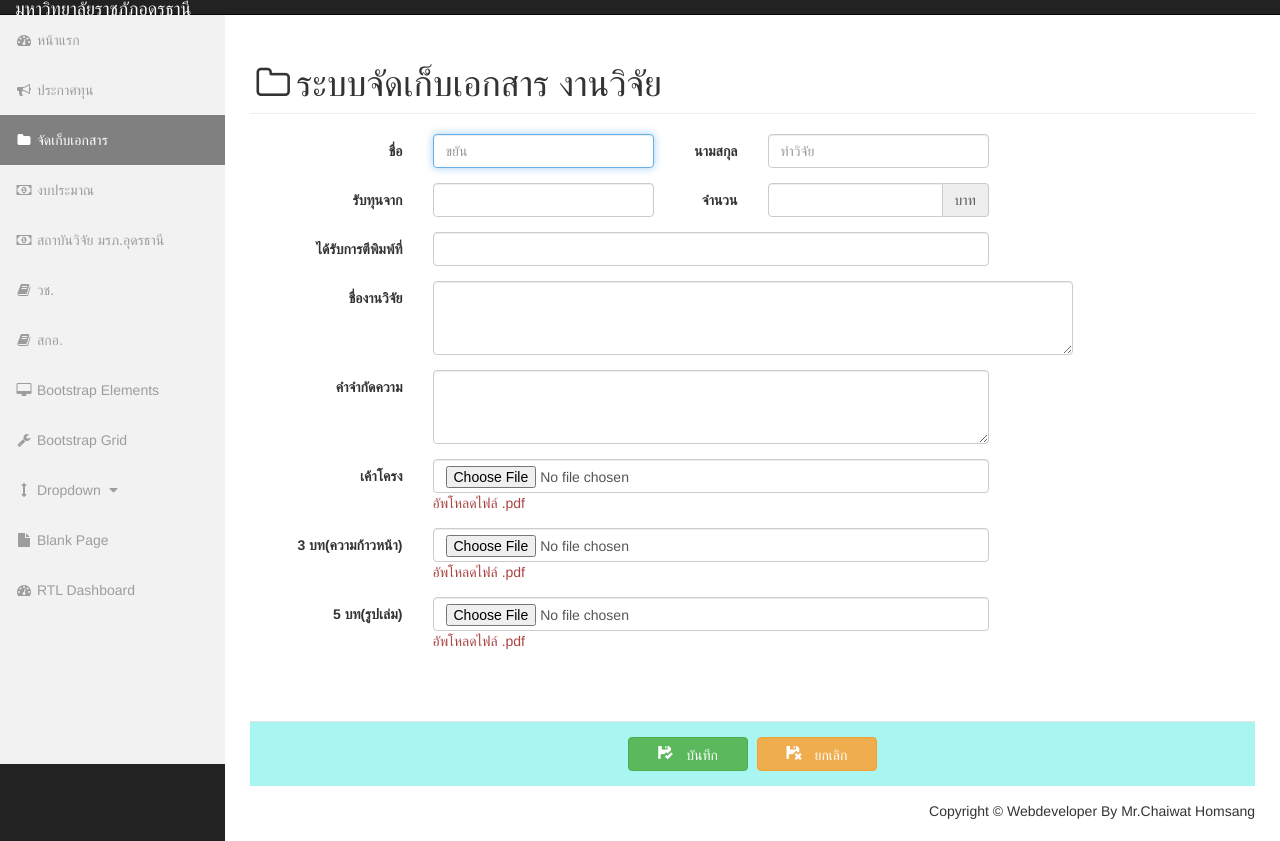
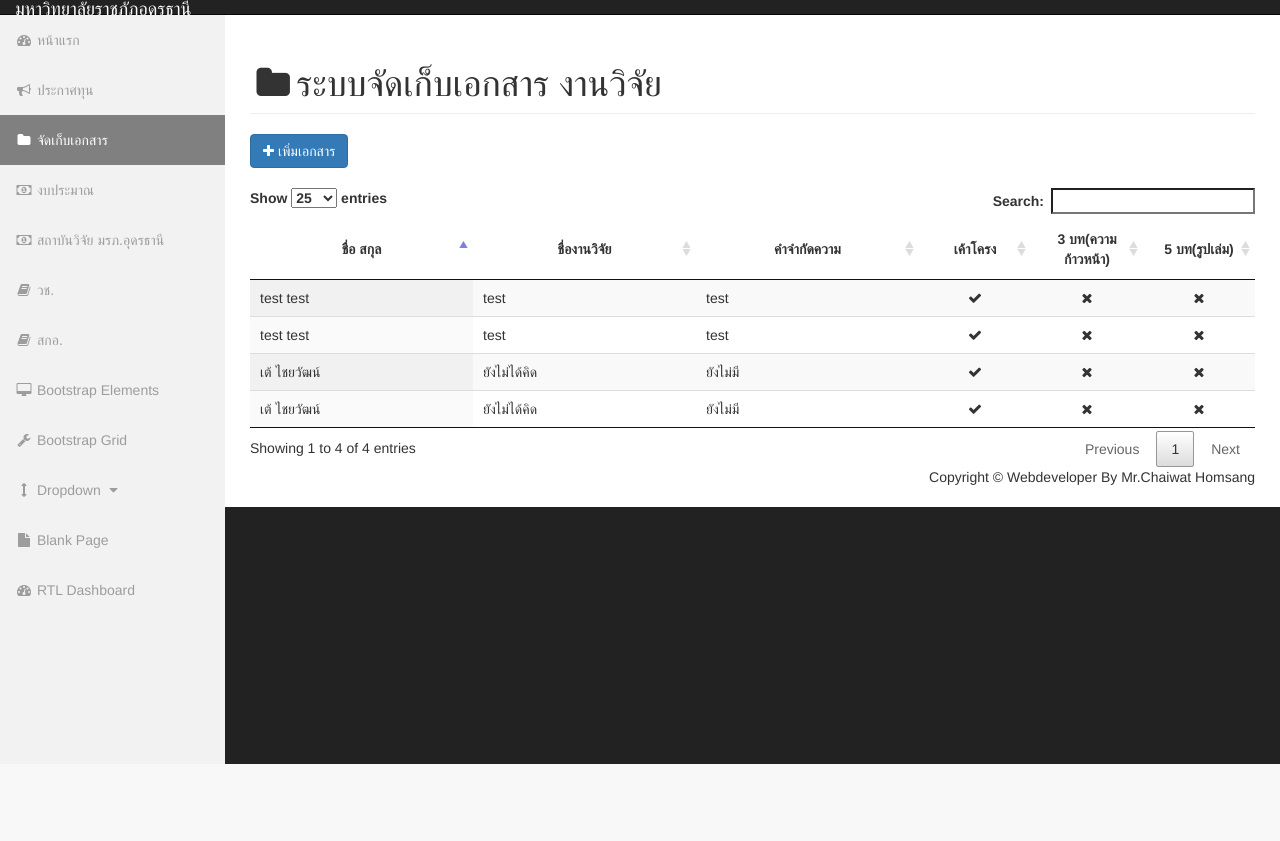
Before and after one commit to mynameistecs51/faculty-ge, a CodeIgniter app: page /faculty-ge/Document in a window 1280 px wide. Shown: the part 36-877 px from the top of the page. After the commit the page ends 800 px from the top, so only its background shows below. Run offline with CodeIgniter, Linux system fonts and the light colour scheme; data comes from the database, SQL or seed files in the repository; grey boxes labelled with a size stand in for pictures from a placeholder-image service; lists and menus that the app fills with data are empty; some libraries are stand-ins or nearby versions.

Commit message:
update controller Document

```diff
--- a/application/controllers/Document.php
+++ b/application/controllers/Document.php
@@ -7,6 +7,7 @@ class Document extends CI_Controller {
 	{
 		parent::__construct();
 		$this->ctl = "Document";
+		$this->load->model('mdl_document');
 		$now = new DateTime(null, new DateTimeZone('Asia/Bangkok'));
 		$this->dt_now = $now->format('Y-m-d H:i:s');
 		$this->datenow = $now->format('d/m/').($now->format('Y')+543);
@@ -14,8 +15,10 @@ class Document extends CI_Controller {
 
 	public function index()
 	{
-		$TEXTTITLE = "<i class=\"fa fa-fw fa-folder-o\"></i>ระบบจัดเก็บเอกสาร งานวิจัย";
-		$PAGE = 'Document/indexDoc';
+		$TEXTTITLE = "<i class=\"fa fa-fw fa-folder\"></i>ระบบจัดเก็บเอกสาร งานวิจัย";
+		// $PAGE = 'Document/indexDoc';
+		$PAGE = 'Document/index';
+		$this->data['getAllDoc'] = $this->mdl_document->getAllDoc();
 		$this->mainpage($TEXTTITLE);
 		$this->load->view($PAGE,$this->data);
 	}
@@ -24,6 +27,18 @@ class Document extends CI_Controller {
 	{
 		$this->data['header'] = $this->template->getHeader(base_url(),$TEXTTITLE);
 		$this->data['footer'] = $this->template->getFooter(base_url());
+		$this->data['controller'] = $this->ctl;
+		$this->data['url_add']    = base_url().$this->ctl.'/formCreate/';
+		$this->data['url_edit']   = base_url().$this->ctl.'/edit/';
+	}
+
+	public function formCreate()
+	{
+		$TEXTTITLE = "เพิ่มงานวิจัย";
+		$PAGENAME  = "formCreate";
+		$this->data["datenow"] =$this->datenow;
+		$this->mainpage($TEXTTITLE);
+		$this->load->view('/Document/'.$PAGENAME,$this->data);
 	}
 
 	public function createDoc()
@@ -47,14 +62,16 @@ class Document extends CI_Controller {
 			'dt_create' => $this->dt_now,
 			'ip_create' => $_SERVER['REMOTE_ADDR'],
 			);
-		$this->db->insert('document',$data);
+		$this->mdl_document->insertDoc($data);
+		$this->index();
 	}
+
 
 	/*
 	*function upload files *
 	 */
 	private function _upload_files($field){
-		$file_name =  date('d_m_y_H_i_s');
+		$file_name =  date('dmy_His');
 		$config['upload_path'] ='./assets/files_document/';
 		$config['allowed_types'] = 'pdf|';
 		$config['max_size']	= '0';
--- /dev/null
+++ b/application/views/Document/index.php
@@ -0,0 +1,115 @@
+<?php echo $header; ?>
+<!-- Bootstrap DataTable CSS -->
+<link href="<?php echo base_url();?>assets/dataTable/css/jquery.dataTables.min.css" rel="stylesheet">
+<!-- ./ End css -->
+<div class="row">
+	<!-- add activity -->
+	<div class="col-sm-12">
+		<button type="button" id="add" class="btn btn-primary" ><i class="fa fa-plus" aria-hidden="true"></i> เพิ่มเอกสาร</button>
+		<!-- <button type="button" class="btn btn-primary" data-toggle="modal" data-target=".bs-example-modal-lg"><i class="fa fa-plus" aria-hidden="true"></i> เพิ่มกิจกรรม</button> -->
+	</div>
+	<div class="col-sm-12"><br></div>
+	<div class="col-sm-12">
+		<table id="example" class="display" cellspacing="0" width="100%">
+			<thead>
+				<tr  style="text-align:center;">
+					<th   style="text-align:center;"  class="col-sm-2">ชื่อ สกุล</th>
+					<th style="text-align:center;" class="col-sm-2">ชื่องานวิจัย</th>
+					<th style="text-align:center;" class="col-sm-2">คำจำกัดความ</th>
+					<th style="text-align:center;" class="col-sm-1">เค้าโครง</th>
+					<th style="text-align:center;"  class="col-sm-1" >3 บท(ความก้าวหน้า)</th>
+					<th style="text-align:center;"  class="col-sm-1" >5 บท(รูปเล่ม)</th>
+				</tr>
+			</thead>
+			<tbody>
+				<?php foreach ($getAllDoc as $keyDoc => $rowDoc): ?>
+					<tr>
+						<td><?php echo $rowDoc['doc_name']." ".$rowDoc['doc_lastname']; ?></td>
+						<td><?php echo $rowDoc['doc_researchName']; ?></td>
+						<td><?php echo $rowDoc['doc_abstract']; ?></td>
+						<td  style="text-align:center;" >
+							<?php echo $Outline =($rowDoc['doc_outline'] != null)?'<i class="fa fa-check" aria-hidden="true"></i>':'<i class="fa fa-times" aria-hidden="true"></i>' ;?>
+						</td>
+						<td  style="text-align:center;" >
+							<?php echo $Progress =($rowDoc['doc_progress'] != null)?'<i class="fa fa-check" aria-hidden="true"></i>':'<i class="fa fa-times" aria-hidden="true"></i>' ;?>
+						</td>
+						<td  style="text-align:center;" >
+							<?php echo $Filesuccess =($rowDoc['doc_filesuccess'] != null)?'<i class="fa fa-check" aria-hidden="true"></i>':'<i class="fa fa-times" aria-hidden="true"></i>' ;?>
+						</td>
+					</tr>
+				<?php endforeach ?>
+			</tbody>
+		</table>
+	</div>
+
+</div> <!-- /. end div row -->
+
+
+<!-- /. show modal add activity -->
+<div class="div_modal">
+</div>
+<!-- ./ end show activity -->
+
+<?php echo $footer; ?>
+<script type="text/javascript">
+	$(document).ready(function() {
+		$('#example').DataTable({
+			"language": {
+				"zeroRecords": "==========> ไม่พบข้อมูลที่ต้องการ <========== "
+			},
+			"lengthMenu": [ 25,50, 100, "All"],
+			scrollX: true,//2
+			responsive: true,
+		});
+
+		// add activity
+		add();
+		fnedit();
+		fndelete();
+	} );
+
+	function add(){
+		$('#add').click(function(){
+			load_page("<?php echo $url_add; ?>","เพิ่มข้อมูล :: งานวิจัย ::","<?php echo base_url().$controller.'/createDoc/';?>");
+		});
+	}
+
+	function load_page(loadUrl,texttitle,urlsend){
+		var screenname= texttitle;
+		var url = loadUrl;
+		var n=0;
+		$('.div_modal').html('');
+		modal_form(n,screenname,urlsend);
+		$('#myModal'+n+' .modal-body').html('<img id="ajaxLoaderModal" src="<?php echo base_url(); ?>assets/images/loader.gif"/>');
+		var modal = $('#myModal'+n), modalBody = $('#myModal'+n+' .modal-body');
+		modal.on('show.bs.modal', function () {
+			modalBody.load(url);
+		}).modal({backdrop: 'static',keyboard: true});
+		setInterval(function(){$('#ajaxLoaderModal').remove()},5100);
+	}
+
+	function modal_form(n,screenname,url)
+	{
+		var div='';
+		div+='<form action="'+url+'"  role="form" data-toggle="validator" id="form" method="post" enctype="multipart/form-data">';
+		div+='<!-- Modal -->';
+		div+='<div class="modal modal-wide fade" id="myModal'+n+'" tabindex="-1" role="dialog" aria-labelledby="myModalLabel" aria-hidden="true">';
+		div+='<div class="modal-dialog" style="width: 80%;">';
+		div+='<div class="modal-content">';
+		div+='<div class="modal-header" style="background:#d9534f;color:#FFFFFF;">';
+		div+='<button type="button" class="close" data-dismiss="modal" aria-hidden="true">&times;</button>';
+		div+='<h4 class="modal-title">'+screenname+'</h4>';
+		div+='</div>';
+		div+='<div class="modal-body">';
+		div+='</div>';
+		div+='<div class="modal-footer" style="text-align:center; background:#F6CECE;">';
+		div+='<button type="submit" id="save" class="btn btn-modal"><span class="   glyphicon glyphicon-floppy-saved"> บันทึก</span></button>';
+		div+='<button type="reset" class="btn btn-modal" data-dismiss="modal"><span class="   glyphicon glyphicon-floppy-remove"> ยกเลิก</span></button>';
+		div+='</div>';
+		div+='</div><!-- /.modal-content -->';
+		div+='</div><!-- /.modal-dialog -->';
+		div+='</div><!-- /.modal -->';
+		div+='</form>';
+		$('.div_modal').html(div);
+	}
+</script>
--- a/application/views/document/indexDoc.php
+++ /dev/null
@@ -1,87 +0,0 @@
-<?php echo $header; ?>
-<!-- <div class="container" > -->
-<!-- <div class="row"  > -->
-<div class='col-sm-12'  >
-	<!-- <form class="form-horizontal" action=""  id="form" method="post" enctype="multipart/form-data"> -->
-	<?php echo form_open_multipart('Document/createDoc','class="form-horizontal"');?>
-		<div class="form-group">
-			<label for="name" class="col-sm-2 control-label">ชื่อ </label>
-			<div class="col-sm-3">
-				<input type="text" name='name' class="form-control " id="name" placeholder="ขยัน" autofocus="" required  oninvalid="this.setCustomValidity('กรุณากรอกข้อมูล ')" oninput="setCustomValidity('')">
-			</div>
-			<label for="lastname" class="col-sm-1 control-label">นามสกุล </label>
-			<div class="col-sm-3">
-				<input type="text" name='lastname' class="form-control " id="lastname" placeholder="ทำวิจัย" required  oninvalid="this.setCustomValidity('กรุณากรอกข้อมูล ')" oninput="setCustomValidity('')">
-			</div>
-		</div>
-		<div class="form-group">
-			<label for="moneySupport" class="col-sm-2 control-label">รับทุนจาก</label>
-			<div class="col-sm-3">
-				<input type="text" name="moneySupport" id="moneySupport" class="form-control">
-			</div>
-			<label for="amount" class="col-sm-1 control-label">จำนวน</label>
-			<div class="col-sm-3">
-				<div class="input-group">
-					<input type="number" class="form-control" name='amount' id="amount" aria-describedby="basic-addon2">
-					<span class="input-group-addon" id="basic-addon2">บาท</span>
-				</div>
-			</div>
-		</div>
-		<div class="form-group">
-			<label for="publicationWhere" class="col-sm-2 control-label">ได้รับการตีพิมพ์ที่</label>
-			<div class="col-sm-7">
-				<input type="text" name="publicationWhere" id="publicationWhere" class="form-control">
-			</div>
-		</div>
-		<div class="form-group">
-			<label for="researchName" class="col-sm-2 control-label">ชื่องานวิจัย</label>
-			 <div class="col-sm-8">
-				<textarea class="form-control"  rows="3" id="researchName" name="researchName"></textarea>
-			</div>
-		</div>
-		<div class="form-group">
-			<label for="abstract" class="col-sm-2 control-label">คำจำกัดความ</label>
-			<div class="col-sm-7">
-				<textarea class="form-control"  rows="3" id="abstract" name="abstract"></textarea>
-			</div>
-		</div>
-		<div class="form-group">
-			<label for="Outline" class="col-sm-2 control-label">เค้าโครง</label>
-			<div class="col-sm-7">
-				<input type="file" name="Outline" class="form-control" id="Outline" placeholder="Outline" aria-describedby="Outline">
-				<span id="Outline" class="text-danger"> อัพโหลดไฟล์ .pdf </span>
-			</div>
-		</div>
-		<div class="form-group">
-			<label for="Progress" class="col-sm-2 control-label">3 บท(ความก้าวหน้า)</label>
-			<div class="col-sm-7">
-				<input type="file" class="form-control" id="Progress" name="Progress" placeholder="Progress">
-				<span id="Progress" class="text-danger"> อัพโหลดไฟล์ .pdf </span>
-			</div>
-		</div>
-		<div class="form-group">
-			<label for="Success" class="col-sm-2 control-label">5 บท(รูปเล่ม)</label>
-			<div class="col-sm-7">
-				<input type="file" class="form-control" id="Success" name="Success" placeholder="Success">
-				<span id="Success" class="text-danger"> อัพโหลดไฟล์ .pdf </span>
-			</div>
-		</div>
-		<div class="form-group">
-			<div class="col-sm-12"><br><br></div>
-		</div>
-		<div class="form-group">
-			<div class="modal-footer col-sm-12" style="text-align:center; background:#A9F5F2;width: 100%;">
-				<button type="submit" id="save" class="btn btn-success " style="width: 120px;">
-					<span class="glyphicon glyphicon-floppy-saved"> บันทึก</span>
-				</button>
-				<button type="reset" class="btn btn-warning" style="width: 120px;">
-					<span class="glyphicon glyphicon-floppy-remove"> ยกเลิก</span>
-				</button>
-			</div>
-		</div>
-	<!-- </form> -->
-	<?php echo form_close(); ?>
-</div>
-<!-- </div> -->
-<!-- </div> -->
-<?php echo $footer; ?>
--- a/application/views/management/dashboard.php
+++ b/application/views/management/dashboard.php
@@ -11,7 +11,7 @@
 </a>
 
 <!-- อัพโหลด วิจัย -->
-<a href="Ctl_document">
+<a href="Document">
 	<div class="col-sm-4 col-md-3">
 		<div class="thumbnail text-center " style="background-color: #81F7F3;">
 			<i class="fa fa fa-book fa-5x"></i>
```
Also changed, not shown: application/models/mdl_document.php (added, +42 -0 lines), application/views/Document/formCreate.php (added, +85 -0 lines), faculty_ge.sql (+18 -8 lines), 6 other files.
